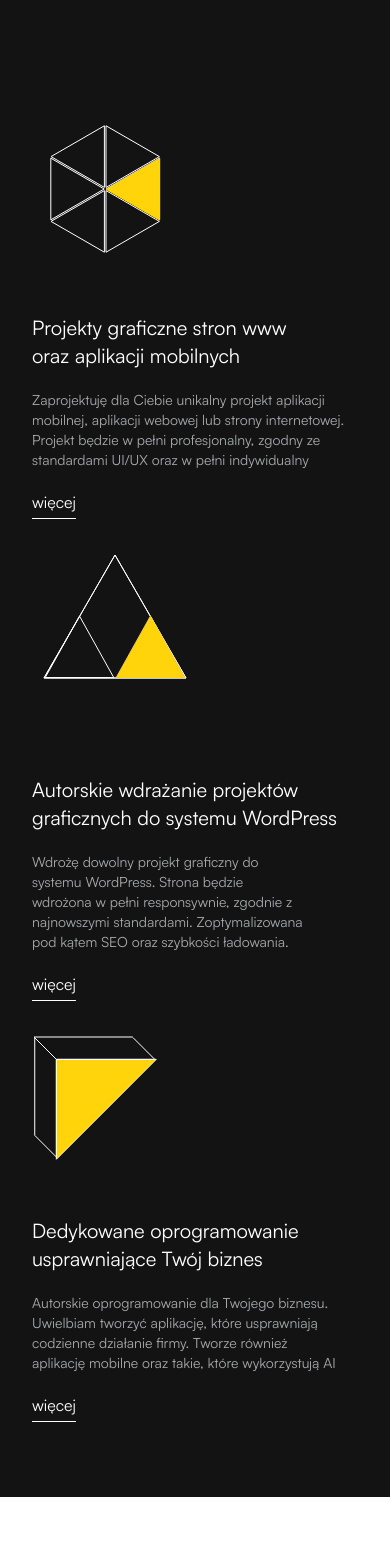
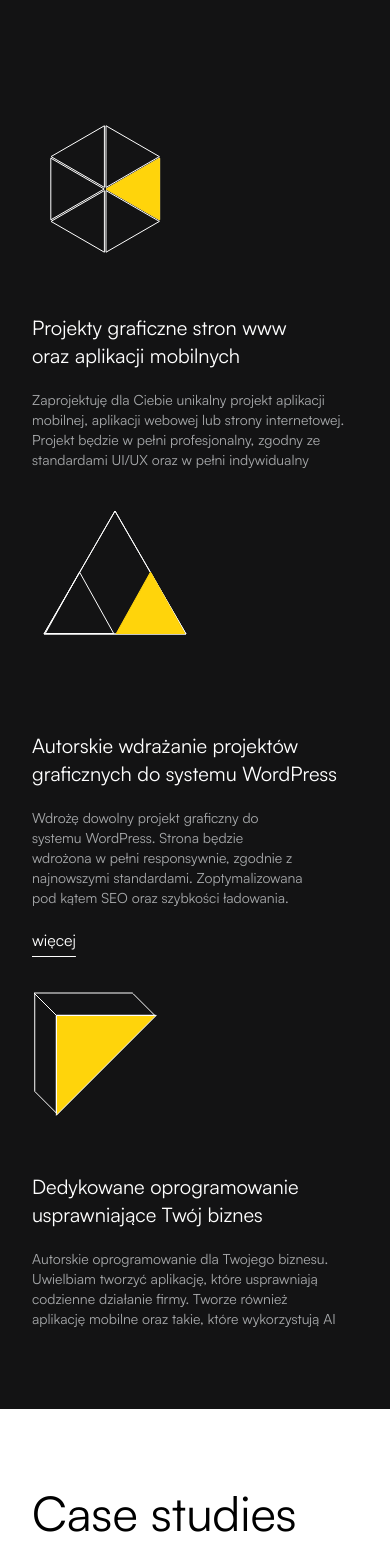
Before and after one commit to jaroslaw-filipiak/personal-page, a Next.js app: page / in a window 390 px wide. Shown: the part 1760-3328 px from the top of the page. Built offline with nearby package versions, Linux system fonts and the light colour scheme; what tailwindcss-fluid-type would draw is missing.

Commit message:
remove links form mvp ver

```diff
--- a/src/app/page.tsx
+++ b/src/app/page.tsx
@@ -2,7 +2,6 @@
 
 import Nav from '@/components/Nav';
 import Cta from '@/components/Cta';
-import Link from 'next/link';
 import Image from 'next/image';
 
 import { use, useEffect } from 'react';
@@ -54,10 +53,7 @@ export default function Home() {
           <h3 className='text-5xl pb-40'>W tym mogę Tobie pomóc</h3>
           <div className='flex flex-col lg:flex-row items-stretch justify-between gap-10'>
             {/* projektowanie graficzne */}
-            <Link
-              href='/projektowanie-graficzne'
-              className='flex flex-col items-start justify-between w-full xl:w-4/12 group relative top-0 transition-all lg:hover:-top-2'
-            >
+            <div className='flex flex-col items-start justify-between w-full xl:w-4/12 group relative top-0 transition-all lg:hover:-top-2'>
               <div>
                 <Image
                   width={147}
@@ -77,16 +73,13 @@ export default function Home() {
                   pełni profesjonalny, zgodny ze standardami UI/UX oraz w pełni
                   indywidualny
                 </p>
-                <button className='underline underline-offset-[10px] lg:opacity-0 group-hover:opacity-100 transition-all'>
+                <button className='underline underline-offset-[10px] lg:opacity-0 group-hover:opacity-100 transition-all hidden'>
                   więcej
                 </button>
               </div>
-            </Link>
+            </div>
             {/* wp */}
-            <Link
-              href='/wdrozenia-wordpress'
-              className='flex flex-col items-start justify-between w-full xl:w-4/12 group relative top-0 transition-all lg:hover:-top-2'
-            >
+            <div className='flex flex-col items-start justify-between w-full xl:w-4/12 group relative top-0 transition-all lg:hover:-top-2'>
               <div>
                 <Image
                   width={166}
@@ -106,16 +99,13 @@ export default function Home() {
                   standardami. Zoptymalizowana pod kątem SEO oraz szybkości
                   ładowania.
                 </p>
-                <button className='underline underline-offset-[10px] lg:opacity-0 group-hover:opacity-100 transition-all'>
+                <button className='underline underline-offset-[10px] lg:opacity-0 group-hover:opacity-100 transition-all hieen'>
                   więcej
                 </button>
               </div>
-            </Link>
+            </div>
             {/* wsparcie */}
-            <Link
-              href='dedykowane-oprogramowanie'
-              className='flex flex-col items-start justify-between w-full xl:w-4/12 group relative top-0 transition-all lg:hover:-top-2'
-            >
+            <div className='flex flex-col items-start justify-between w-full xl:w-4/12 group relative top-0 transition-all lg:hover:-top-2'>
               <div>
                 <Image
                   width={126}
@@ -135,11 +125,11 @@ export default function Home() {
                   firmy. Tworze również aplikację mobilne oraz takie, które
                   wykorzystują AI
                 </p>
-                <button className='underline underline-offset-[10px] lg:opacity-0 group-hover:opacity-100 transition-all'>
+                <button className='underline underline-offset-[10px] lg:opacity-0 group-hover:opacity-100 transition-all hidden'>
                   więcej
                 </button>
               </div>
-            </Link>
+            </div>
           </div>
         </div>
       </section>
```
